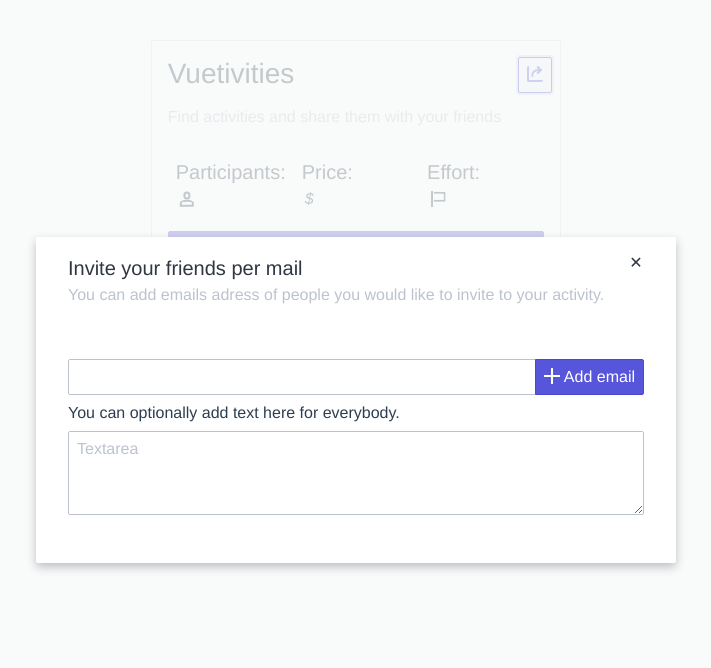
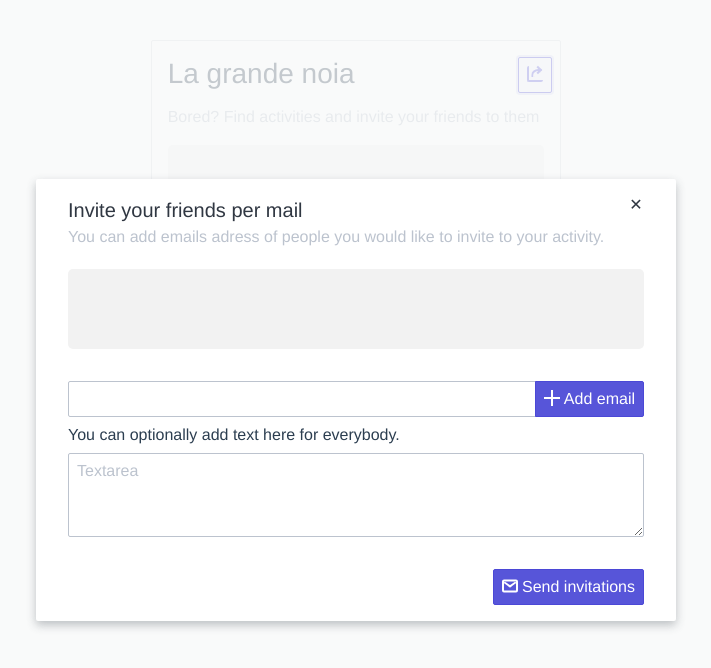
Before and after one commit to EarthenLynx/le-petite-noia, a Vue app: page / in a window 1280 px wide. Both pictures are taken after a click on the button 819 px from the left and 75 px from the top of the page. Shown: the top 668 px of the page, without its empty margins (284-995 px from the left). Built offline with nearby package versions, Linux system fonts and the light colour scheme.

Commit message:
finished the view of activity.

```diff
--- a/public/index.html
+++ b/public/index.html
@@ -5,7 +5,7 @@
     <meta http-equiv="X-UA-Compatible" content="IE=edge">
     <meta name="viewport" content="width=device-width,initial-scale=1.0">
     <link rel="icon" href="<%= BASE_URL %>favicon.ico">
-    <title><%= htmlWebpackPlugin.options.title %></title>
+    <title>Get ideas on what to do</title>
   </head>
   <body>
     <noscript>
--- a/src/App.vue
+++ b/src/App.vue
@@ -9,7 +9,7 @@
 						<div class="card-header">
 							<div class="columns">
 								<div class="column">
-									<h1 class="float-left">Vuetivities</h1>
+									<h1 class="float-left">La grande noia</h1>
 								</div>
 								<div class="column-1">
 									<button
@@ -21,7 +21,7 @@
 								</div>
 							</div>
 							<div class="card-subtitle text-gray float-left">
-								Find activities and share them with your friends
+								Bored? Find activities and invite your friends to them
 							</div>
 						</div>
 						<div v-if="activity" class="card-body">
--- a/src/components/Activity.vue
+++ b/src/components/Activity.vue
@@ -1,13 +1,14 @@
 <template>
-	<h2 class="activity-head">{{ activity.activity }}</h2>
+	<h2 class="activity-head text-center">{{ activity.activity }}</h2>
 
 	<div class="container">
 		<div class="columns">
-			<div class="column col-lg-4 col-sm-12">
+			<div class="column col-lg-6 col-sm-12">
 				<div class="activity-element">
 					<p class="activity-participants">
 						Participants:
 					</p>
+					<div class="activity-indicators">
 						<i
 							v-for="person in activity.participants"
 							:key="person"
@@ -15,28 +16,32 @@
 						></i>
 					</div>
 				</div>
+			</div>
 
-			<div class="column col-lg-4 col-sm-12">
+			<div class="column col-lg-6 col-sm-12">
 				<div class="activity-element">
 					<p class="activity-price">
 						Price:
 					</p>
-					<i v-for="dollar in Math.round(activity.price) * 10 + 1" :key="dollar"
+					<div class="activity-indicators">
+						<i v-for="dollar in Math.round(activity.price) * 10" :key="dollar"
 							>$</i
 						>
 					</div>
 				</div>
-
-			<div class="column col-lg-4 col-sm-12">
+			</div>
+		</div>
+		<div class="columns">
+			<div class="column col-lg-12 col-sm-12">
 				<div class="activity-element">
-					<p class="activity-price">
+					<p class="activity-efford">
 						Effort:
 					</p>
-					<i
-						v-for="access in Math.round(activity.accessibility) * 10 + 1"
-						:key="access"
-						class="icon icon-flag"
-					></i>
+					<progress
+						class="progress"
+						:value="activity.accessibility * 100"
+						max="100"
+					></progress>
 				</div>
 			</div>
 		</div>
@@ -53,20 +58,44 @@ export default {
 
 <style scoped>
 h2 {
-	font-size: 1.2rem;
+	font-size: 1rem;
+	background-color: #f2f2f2;
+	padding: 1rem;
+
+	border-radius: 0.25rem;
 }
 
 p {
 	font-size: 1rem;
-	margin: 0;
+	margin: 0.25rem 0;
+	text-align: center;
 }
 
 i {
 	margin: 0 0.15rem;
 }
 
+progress.progress {
+	width: 100%;
+}
+
 .activity-container {
 	display: flex;
+	flex-wrap: wrap;
+	flex-direction: row;
+}
+
+
+.activity-element {
+	min-height: 2rem;
+	margin: 1rem 0;
+	display: flex;
+	flex-direction: column;
+	align-items: center;
+	justify-content: center;
+}
+
+.activity-indicators {
 	flex-direction: row;
 }
 </style>
--- a/src/components/Invite.vue
+++ b/src/components/Invite.vue
@@ -32,6 +32,7 @@
 						</div>
 					</div>
 				</div>
+
 				<div class="modal-body">
 					<div class="content">
 						<div class="input-group">
@@ -46,7 +47,7 @@
 							/>
 							<button
 								:disabled="!validAdress"
-								:class="{ loading: searching }"
+								:class="{ loading: typing }"
 								@click="addEmail()"
 								class="btn btn-primary input-group-btn"
 							>
@@ -70,7 +71,14 @@
 						</div>
 					</div>
 				</div>
-				<div class="modal-footer"></div>
+				<div class="modal-footer">
+					<button
+								@click="sendEmail()"
+								class="btn btn-primary"
+							>
+								<i class="icon icon-mail"></i> Send invitations
+							</button>
+				</div>
 			</div>
 		</div>
 	</div>
@@ -137,6 +145,10 @@ export default {
 	align-items: center;
 	justify-content: center;
 	flex-wrap: wrap;
+	height: 4rem;
+	overflow-y: auto;
+	background-color: #f2f2f2;
+	border-radius: 0.25rem;
 }
 
 .invalid-mail {
```
Lines whose indentation alone changed are shown as unchanged.
